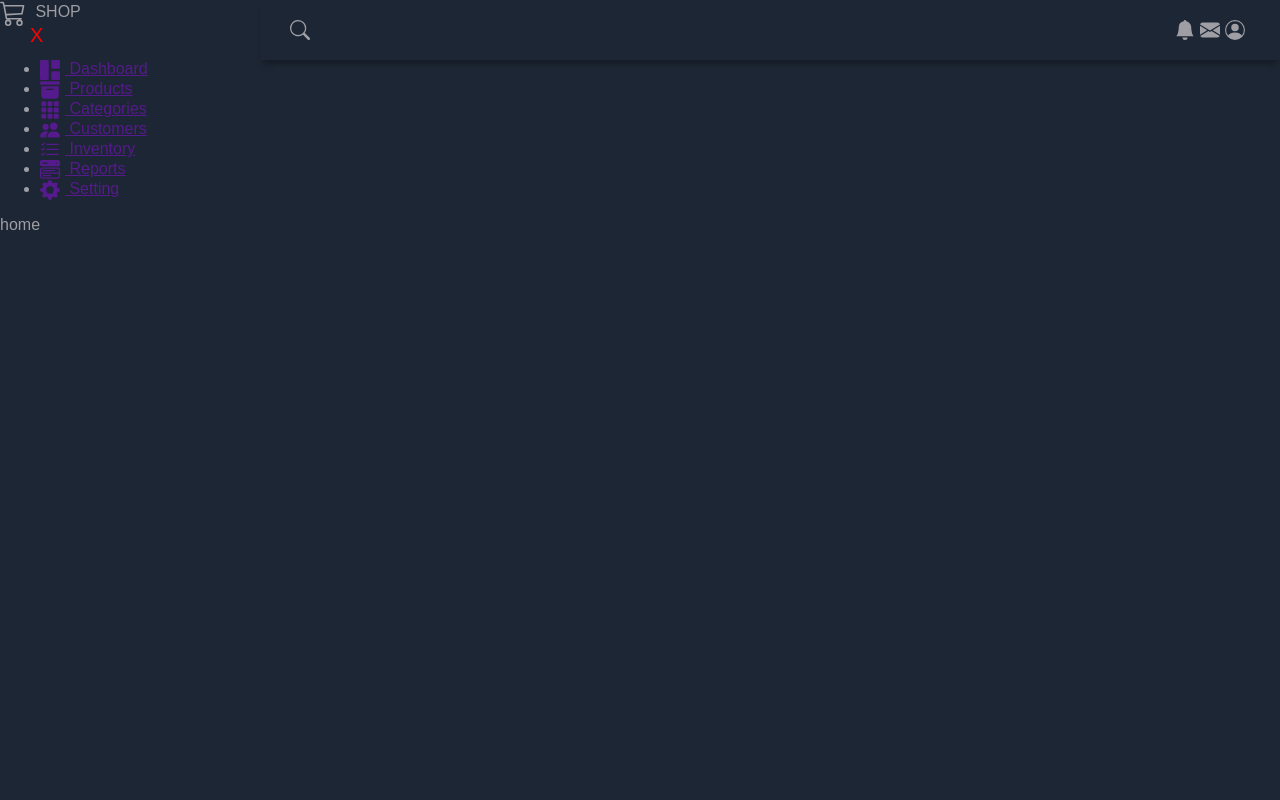
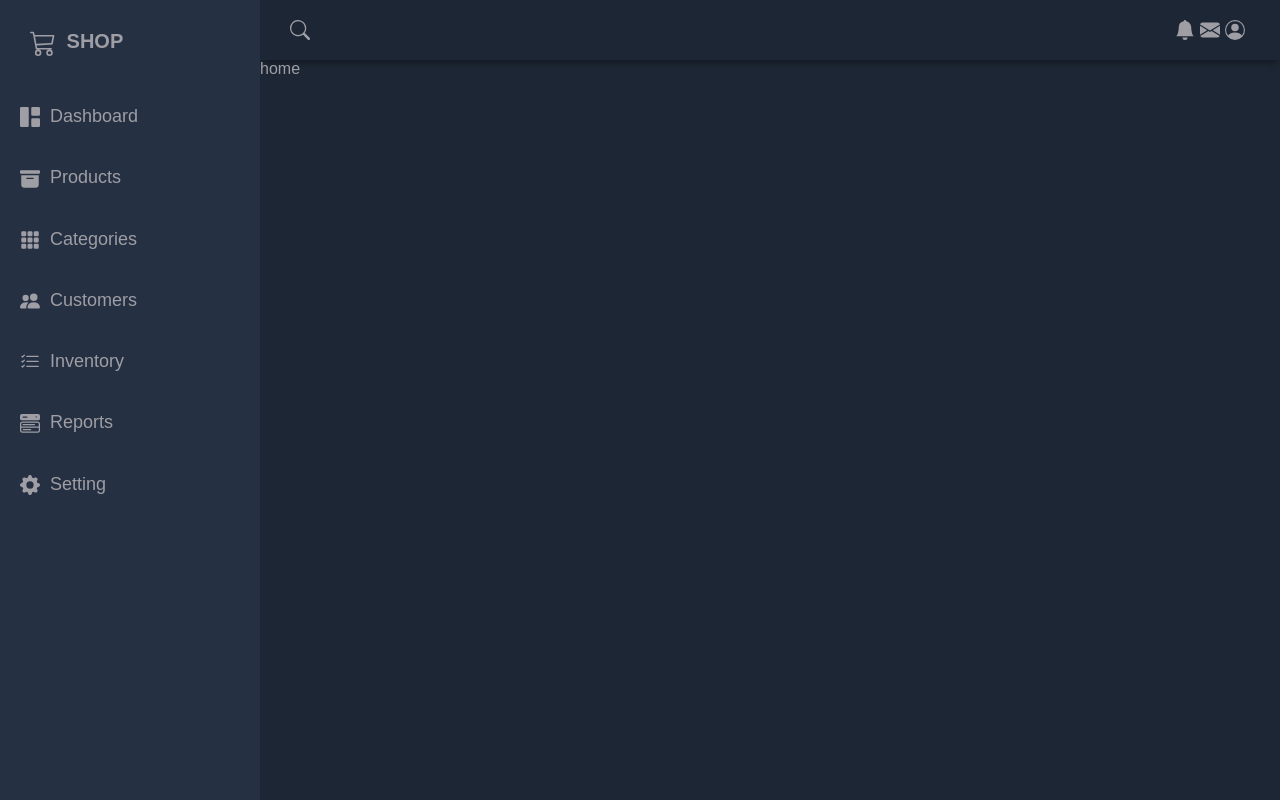
Before and after one commit to Rocky3112/Admin-Panel, a React (Vite) app: page / in a window 1280 px wide. Built offline with nearby package versions, Linux system fonts and the light colour scheme.

Commit message:
Some design added

```diff
--- a/src/App.css
+++ b/src/App.css
@@ -51,4 +51,62 @@
 .menu-icon {
   display: none;
 }
-/* End Header  */
+
+/* Sidebar  */
+#sidebar {
+  grid-area: sidebar;
+  height: 100%;
+  background-color: #263043;
+  overflow-y: auto;
+  transition: all 0.5s;
+  -webkit-transition: all 0.5s;
+}
+
+.sidebar-title {
+  display: flex;
+  justify-content: space-between;
+  align-items: center;
+  padding: 15px 30px 0px 30px;
+  margin-bottom: 30px;
+}
+
+.sidebar-title > span {
+  display: none;
+}
+
+.sidebar-brand {
+  margin-top: 15px;
+  font-size: 20px;
+  font-weight: 700;
+}
+
+.sidebar-list {
+  padding: 0;
+  list-style-type: none;
+}
+
+.sidebar-list-item {
+  padding: 20px 20px 20px 20px;
+  font-size: 18px;
+}
+
+.sidebar-list-item:hover {
+  background-color: rgba(255, 255, 255, 0.2);
+  cursor: pointer;
+}
+
+.sidebar-list-item > a {
+  text-decoration: none;
+  color: #9e9ea4;
+}
+
+.sidebar-responsive {
+  display: inline !important;
+  position: absolute;
+  /*
+    we want the z-index of the sidebar higher so that
+    the charts are not showing over the sidebar
+    on small screens
+  */
+  z-index: 12 !important;
+}
--- a/src/components/SideBar.jsx
+++ b/src/components/SideBar.jsx
@@ -1,5 +1,4 @@
 /* eslint-disable react/prop-types */
-import React from 'react'
 import
 {BsCart3, BsGrid1X2Fill, BsFillArchiveFill, BsFillGrid3X3GapFill, BsPeopleFill,
   BsListCheck, BsMenuButtonWideFill, BsFillGearFill}
```
